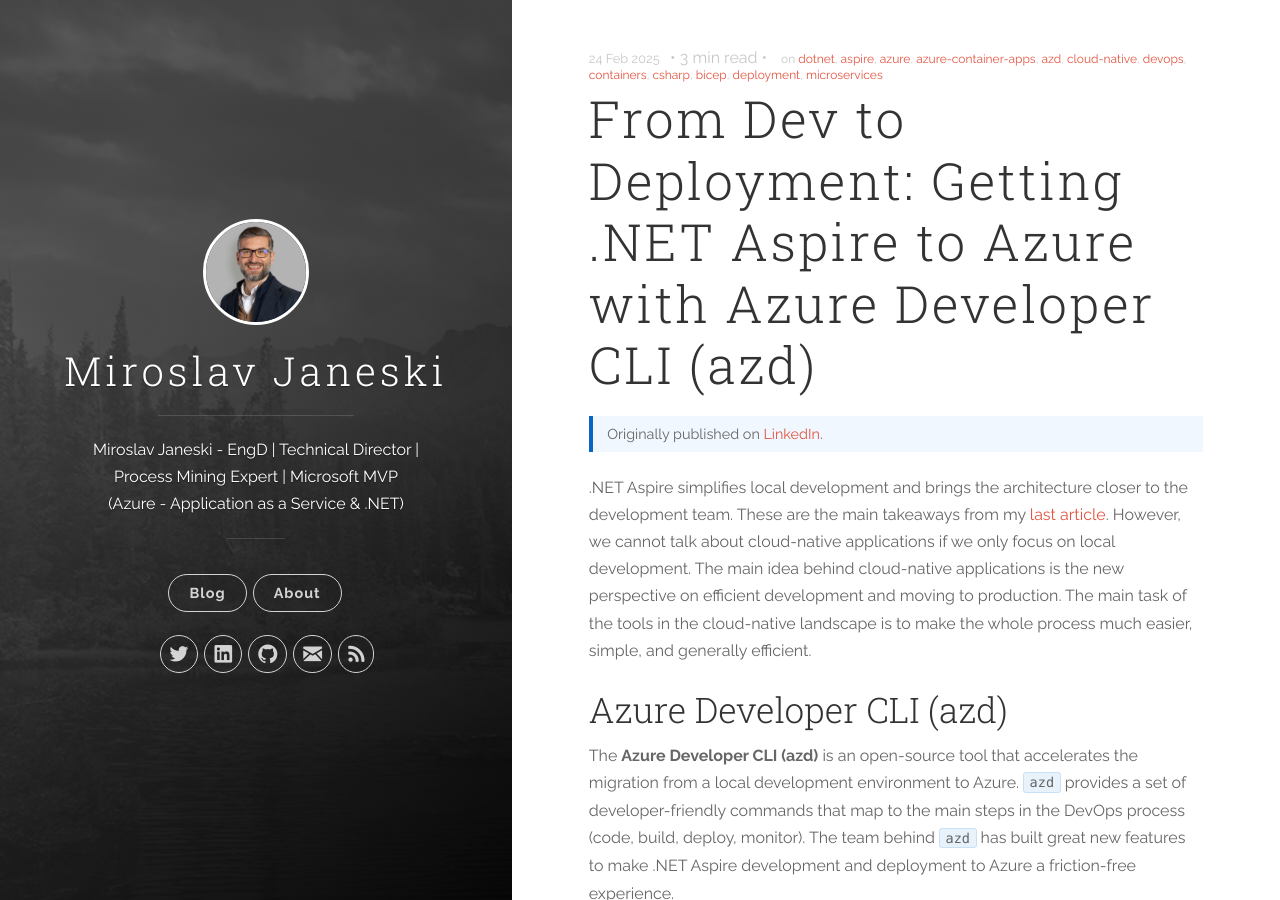
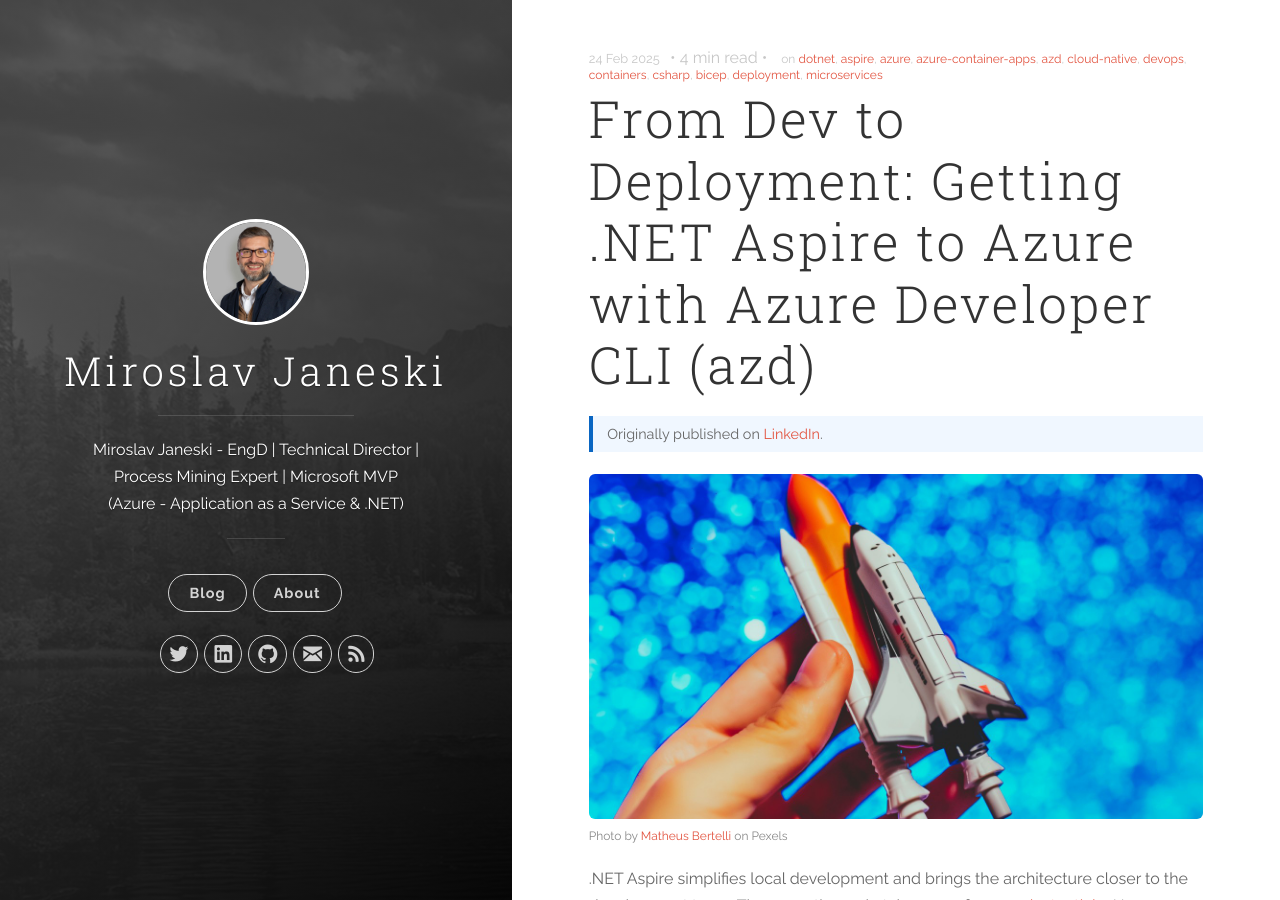
Before and after one commit to janeski/janeski.github.io, a Jekyll site: the page built from _posts/2025-02-24-from-dev-to-deployment-getting-net-aspire-to-azure.markdown, in a window 1280 px wide and 900 px high. Built offline with Jekyll 4.4.1, drawn with Linux system fonts in a browser that asks for light colours; part of the change alters nothing that is shown.

Commit message:
more image fixes

```diff
--- a/_posts/2025-02-24-from-dev-to-deployment-getting-net-aspire-to-azure.markdown
+++ b/_posts/2025-02-24-from-dev-to-deployment-getting-net-aspire-to-azure.markdown
@@ -5,6 +5,8 @@ description: "Deploy a .NET Aspire app to Azure Container Apps with a single azd
 categories: [cloud, dotnet]
 tags: [dotnet, aspire, azure, azure-container-apps, azd, cloud-native, devops, containers, csharp, bicep, deployment, microservices]
 canonical: https://www.linkedin.com/pulse/from-dev-deployment-getting-net-aspire-azure-miroslav-janeski-ymrde
+image: /images/posts/1740080596540.jpg
+image_credit: 'Photo by <a href="https://www.pexels.com/photo/person-holding-space-rocket-toy-3697818/" target="_blank" rel="noopener">Matheus Bertelli</a> on Pexels'
 ---
 
 .NET Aspire simplifies local development and brings the architecture closer to the development team. These are the main takeaways from my [last article]({% post_url 2025-02-03-streamlining-iot-development-minimalist-approach-net-aspire %}). However, we cannot talk about cloud-native applications if we only focus on local development. The main idea behind cloud-native applications is the new perspective on efficient development and moving to production. The main task of the tools in the cloud-native landscape is to make the whole process much easier, simple, and generally efficient.
@@ -24,15 +26,21 @@ The `azd init` command scans the Aspire solution and creates two files:
 - `azure.yaml`
 - `next-steps.md`
 
+![azd init](/images/posts/azd_init.png)
+
 The `azure.yaml` file contains a service referencing your project's App Host. The yaml files for the rest of the services in the Aspire application are generated and stored in memory only when needed.
 
 To get an overview of the infrastructure, the command `azd infra synth` generates all the required yaml files. This command is not enabled by default since it's in the alpha stage — enable it with: `azd config set alpha.infraSynth on`
 
 After running the command, azd generates yaml files for all the applications in the Aspire solution.
 
+![azd infra synth](/images/posts/azd_infra_synth.png)
+
 ## azd up: One Command to Deploy Everything
 
 Once the azd project has been initialized, the next step is to take the project to Azure. `azd up` is a single command that runs the whole magic. Here's a detailed overview of what it does:
+
+![azd up](/images/posts/azd_up.png)
 
 1. When azd targets a .NET Aspire project, it starts the AppHost with a special command that produces the Aspire manifest file.
 2. The sub-command logic interrogates the manifest file to generate Bicep files in memory (by default).
@@ -42,9 +50,15 @@ Once the azd project has been initialized, the next step is to take the project
 6. Once azd has built the container images, it pushes them to the ACR registry created during the provisioning phase.
 7. Finally, once the container image is in ACR, azd updates the resource using ARM to start using the new container image.
 
+![azd deploy](/images/posts/azd_deploy.png)
+
 After the deployment, the **Aspire Dashboard application** is also hosted in Azure Container Apps. It shows all the services defined in the Aspire solution.
 
+![Aspire Dashboard in Azure Container Apps](/images/posts/Aspire_Dashboard_Azure_Container_Apps.png)
+
 An interesting detail: checking the Azure Resource Group reveals that all the required services to run the Aspire application have been provisioned and configured automatically. This eliminates the necessity for manual configuration management for different environments — previously one of the biggest headaches in enterprise projects.
+
+![Azure Resources azd script](/images/posts/Azure_Resources_azd_script.png)
 
 ## Takeaways
 
```
Also changed, not shown: images/posts/1740080596540.jpg (added), images/posts/Aspire_Dashboard_Azure_Container_Apps.png (added), images/posts/Azure_Resources_azd.png (added), images/posts/Azure_Resources_azd_script.png (added), images/posts/azd_deploy.png (added), images/posts/azd_infra_synth.png (added), images/posts/azd_init.png (added), images/posts/azd_up.png (added).
